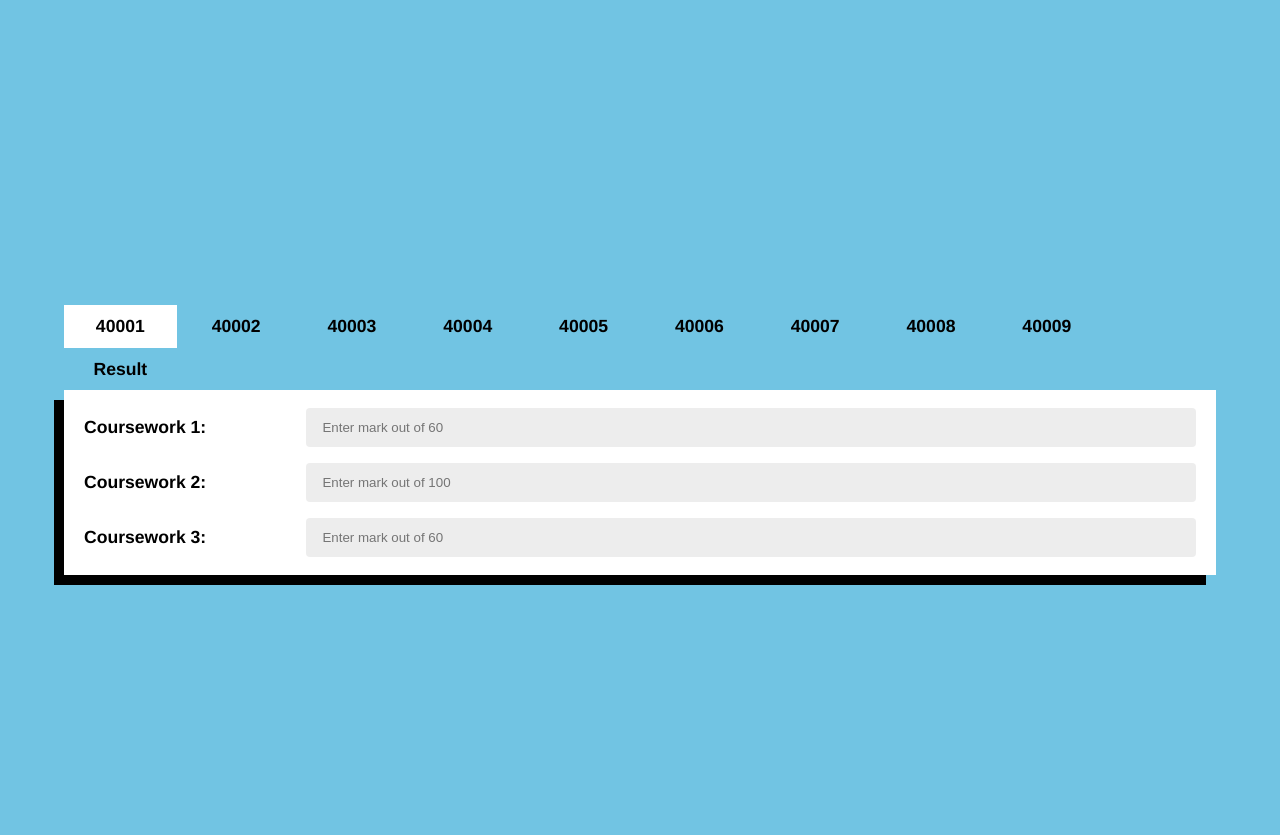
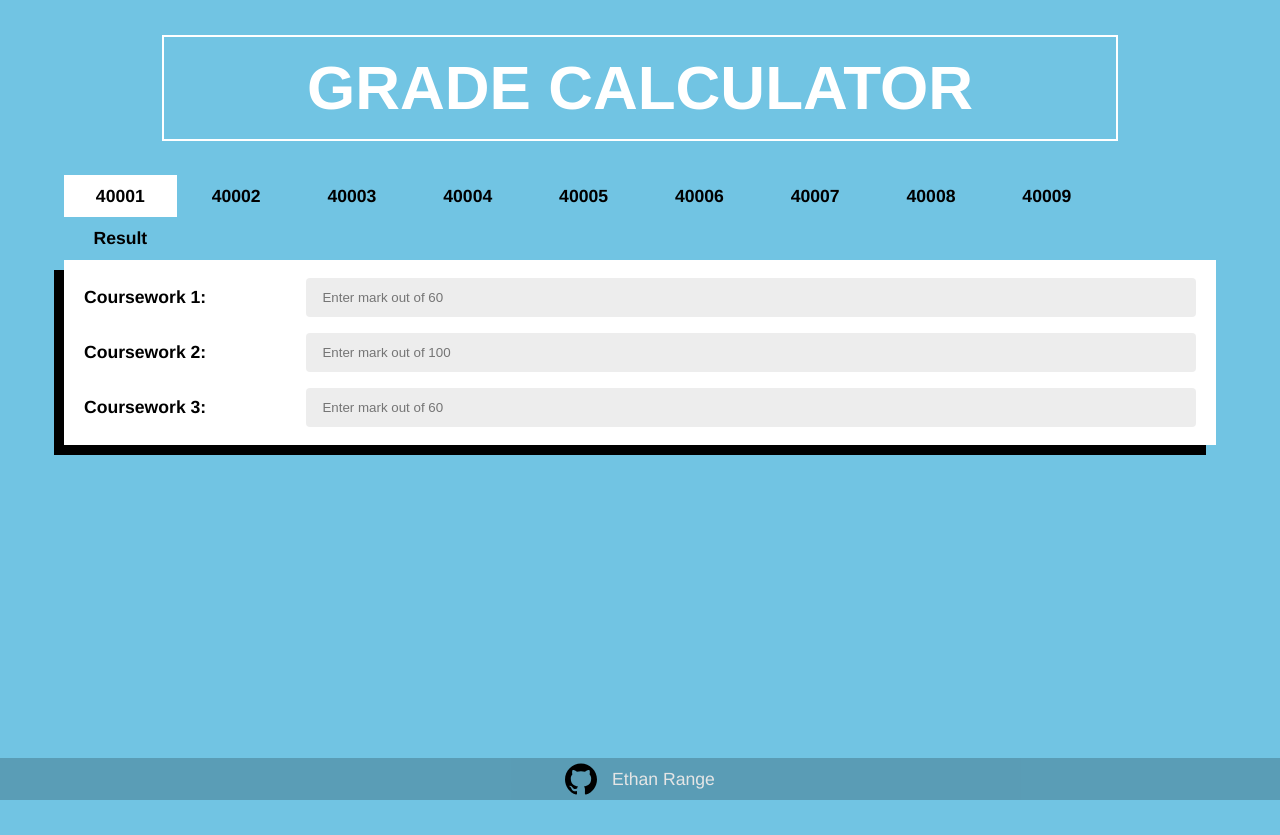
Before and after one commit to ethanrange/grade-calculator, a plain HTML site: page index.html in a window 1280 px wide. Before the commit the page ends 800 px from the top, so only its background shows below. Drawn offline with Linux system fonts and the light colour scheme.

Commit message:
Added title and Github link, removed obsolete CSS

```diff
--- a/index.html
+++ b/index.html
@@ -2,6 +2,8 @@
 <script src="calc.js"></script>
 
 <body onload="setGrades()">
+    <h1>Grade Calculator</h1>
+
     <div class="tabs">
         <input type="radio" name="tabs" id="tabone" checked="checked">
         <label class="tab-label" for="tabone">40001</label>
@@ -85,3 +87,12 @@
     </div>
 
 </body>
+
+<footer>
+    <a href="https://github.com/ethanrange" target="_blank">
+        <img height="32" width="32" id="profile" src='github.svg' alt="GitHub">
+        <div id="name">
+            Ethan Range
+        </div>
+    </a>
+</footer>
--- a/style.css
+++ b/style.css
@@ -42,29 +42,16 @@
     display: block;
 }
 
-@media (max-width: 465px) {
-    .tabs .tab,
-    .tabs label {
-        order: initial;
-    }
-    .tabs label {
-        width: 100%;
-        margin-left: 50px;
-    }
-}
-
 body {
     background: #71c4e3;
     min-height: 100vh;
     box-sizing: border-box;
-    padding-top: 10vh;
     font-family: "HelveticaNeue-Light", "Helvetica Neue Light", "Helvetica Neue", Helvetica, Arial, "Lucida Grande", sans-serif;
     font-weight: 300;
     line-height: 1.5;
     max-width: 90%;
     margin: 0 auto;
     font-size: 110%;
-    display: flex;
     justify-content: center;
     align-items: center;
     font-weight: bold;
@@ -100,3 +87,56 @@ input {
     border-radius: .25rem;
     padding: .75rem 1rem
 }
+
+
+/* BREAK */
+
+h1 {
+    color: #ffffff;
+    font-family: 'Raleway', sans-serif;
+    font-size: 62px;
+    font-weight: 800;
+    line-height: 72px;
+    margin: 3% auto;
+    text-align: center;
+    text-transform: uppercase;
+    width: 80%;
+    border: solid 2px white;
+    padding: 15px;
+}
+
+footer {
+    background-color: rgba(0, 0, 0, 0.2);
+    position: fixed;
+    left: 0;
+    bottom: 0;
+    width: 100%;
+    text-align: center;
+    padding-top: 5px;
+    padding-bottom: 5px;
+}
+
+.footer * {
+    text-decoration: none;
+    padding-top: 5px;
+    padding-bottom: 5px;
+    display: inline;
+    top: 0;
+}
+
+#profile {
+    vertical-align: middle;
+}
+
+#name {
+    vertical-align: middle;
+    display: inline;
+    padding-left: 10px;
+    color: #e5e5e5;
+}
+
+a {
+    color: #fff;
+    text-decoration: none;
+    font-weight: normal;
+}
```
Also changed, not shown: github.svg (added).
